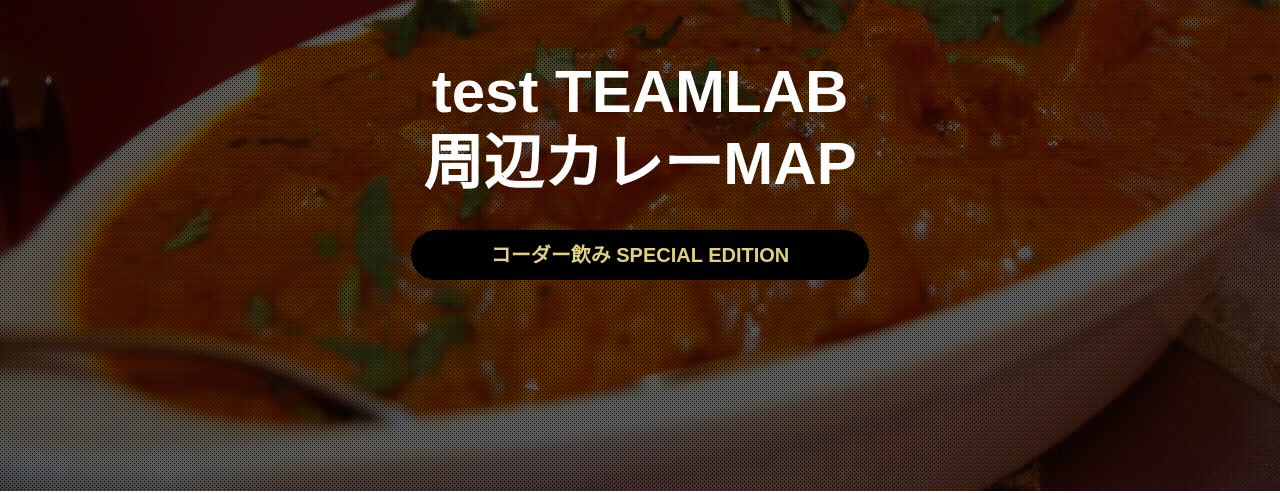
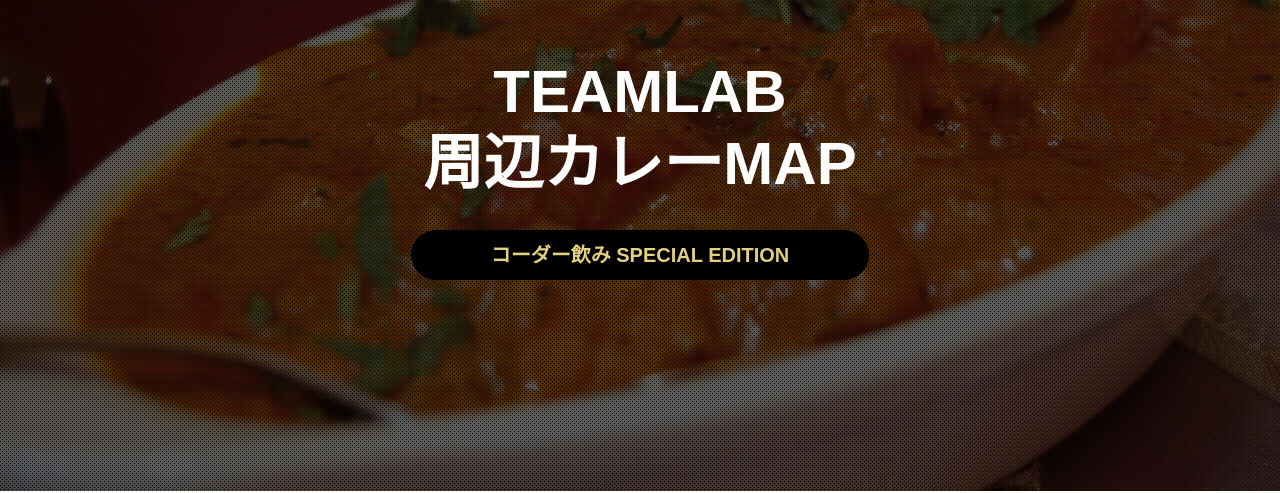
Before and after one commit to kyaido/curry, a website: page index.html in a window 1280 px wide. Shown: the part 309-802 px from the top of the page. Drawn offline with nearby package versions, Linux system fonts and the light colour scheme; some packages are replaced by stand-ins of ours.

Commit message:
test commit

```diff
--- a/index.html
+++ b/index.html
@@ -14,7 +14,7 @@
   <header id="header" role="banner">
     <div id="headInner">
       <p class="presents"><img src="img/lab_logo.png" width="300" height="225" alt="TEAMLAB"><br>PRESENTS</p>
-      <h1 class="hero">test TEAMLAB<br>周辺カレーMAP</h1>
+      <h1 class="hero">TEAMLAB<br>周辺カレーMAP</h1>
       <p class="edittion">コーダー飲み SPECIAL EDITION</p>
     </div>
   <!-- /header -->
```
